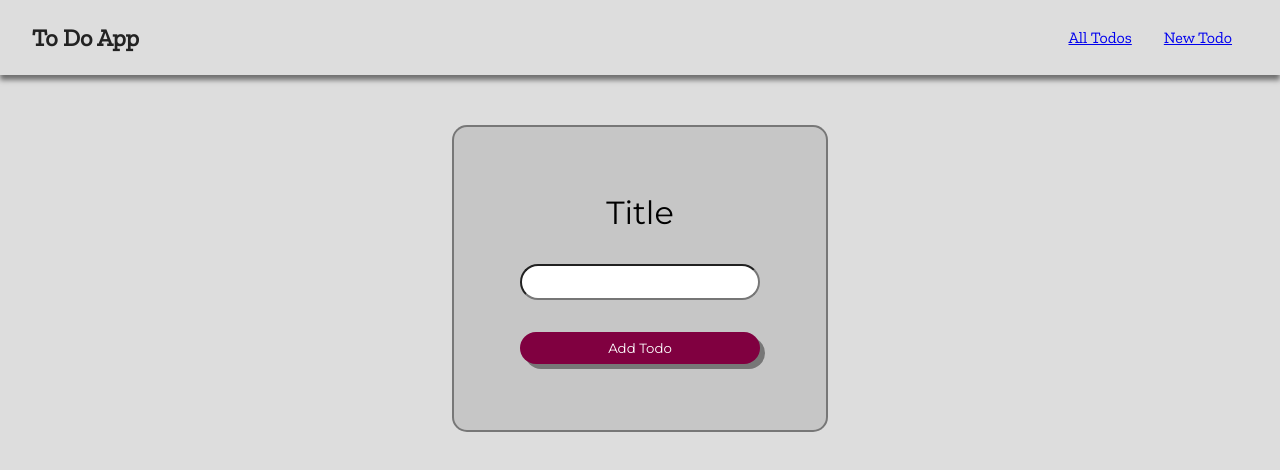
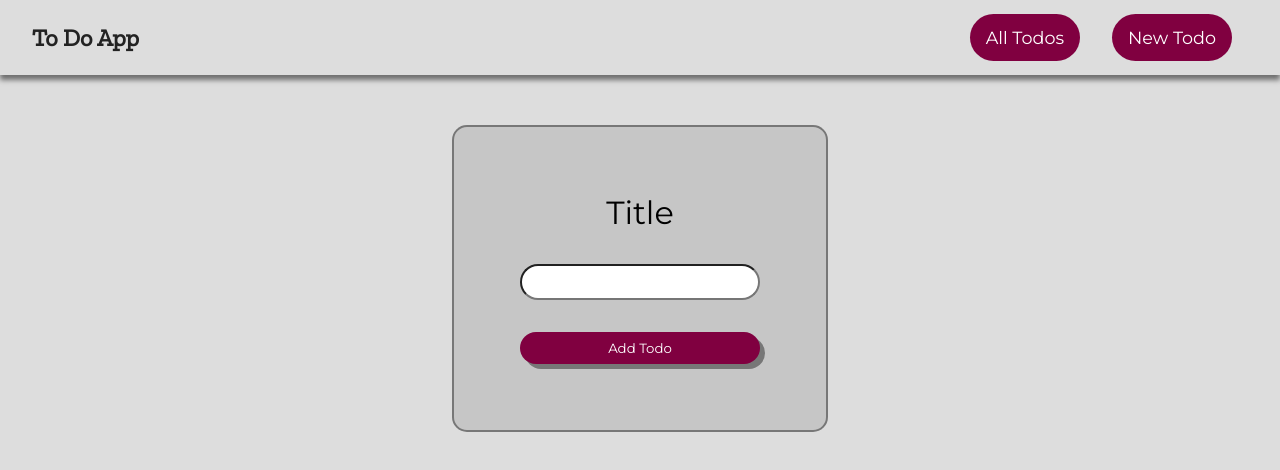
Before and after one commit to ericnoonan00/first-react-app, a React (Create React App) app: page /new-todo in a window 1280 px wide. Shown: the top 470 px of the page. Built offline with nearby package versions, Linux system fonts and the light colour scheme.

Commit message:
updated styles to navbar

```diff
--- a/src/components/ui/MainNavigation.js
+++ b/src/components/ui/MainNavigation.js
@@ -10,12 +10,18 @@ const MainNavigation = () => {
 			<nav className={classes.nav}>
 				<ul className={classes.navList}>
 					<li>
-						<Link to="/" className={classes.navLink}>
+						<Link
+							to="/"
+							className={[classes.navLink, "btn"].join(" ")}
+						>
 							All Todos
 						</Link>
 					</li>
 					<li>
-						<Link to="/new-todo" className={classes.navLink}>
+						<Link
+							to="/new-todo"
+							className={[classes.navLink, "btn"].join(" ")}
+						>
 							New Todo
 						</Link>
 					</li>
--- a/src/components/ui/MainNavigation.module.css
+++ b/src/components/ui/MainNavigation.module.css
@@ -23,5 +23,20 @@
 }
 
 .navLink {
+  padding: .8rem 1rem;
+  border-radius: 999px;
   margin: 1rem;
+  box-shadow: 0px 0px 0 rgb(0 0 0 / .4);
+  font-size: 1.1rem;
+  text-decoration: none;
+  font-weight: 500;
+  transition: all 500ms ease;
 }
+
+.navLink:hover {
+  background-color: #800040;
+  box-shadow: 5px 5px 0 rgb(0 0 0 /.4);
+  transition: all 500ms ease;
+
+
+}
```
